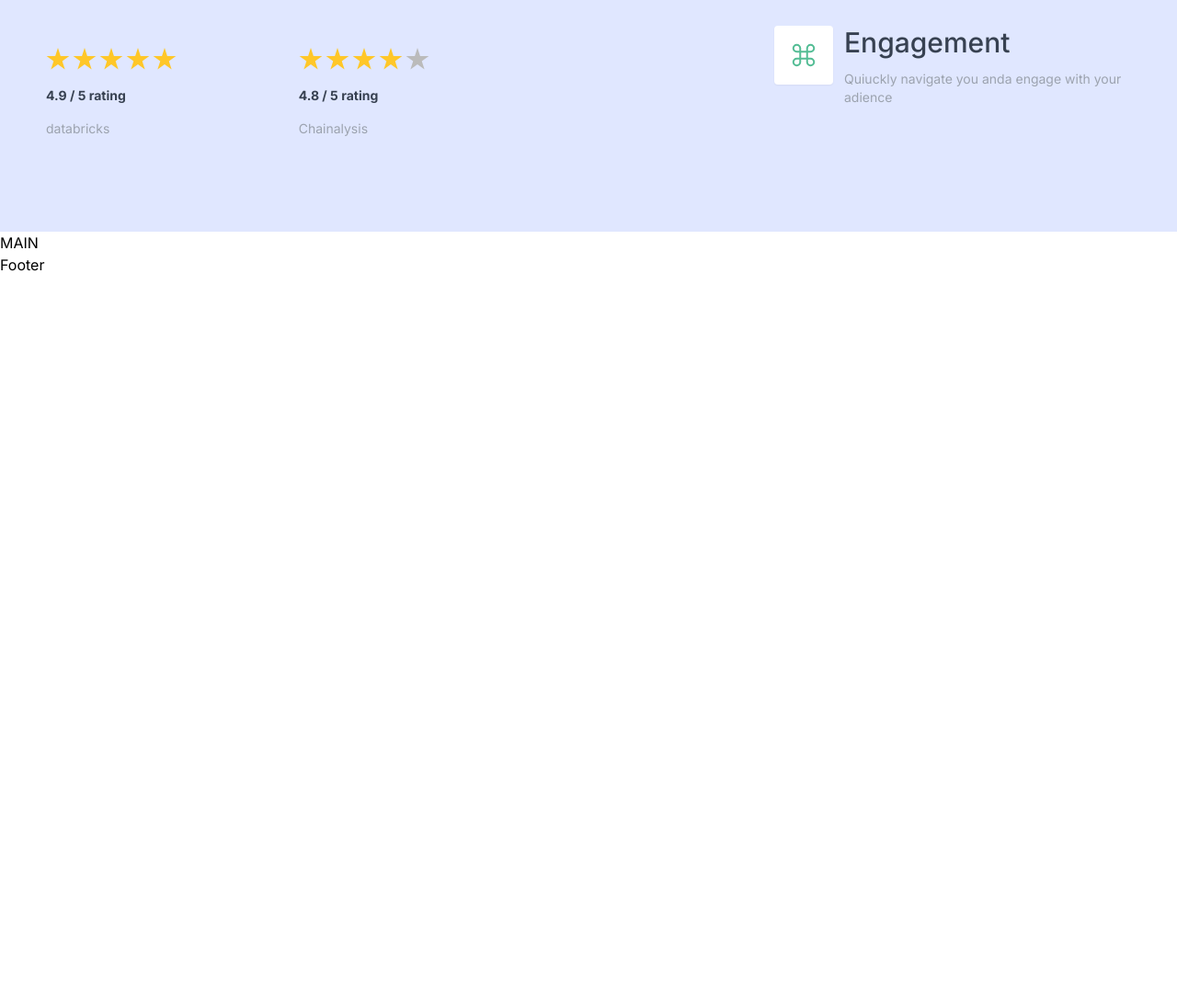
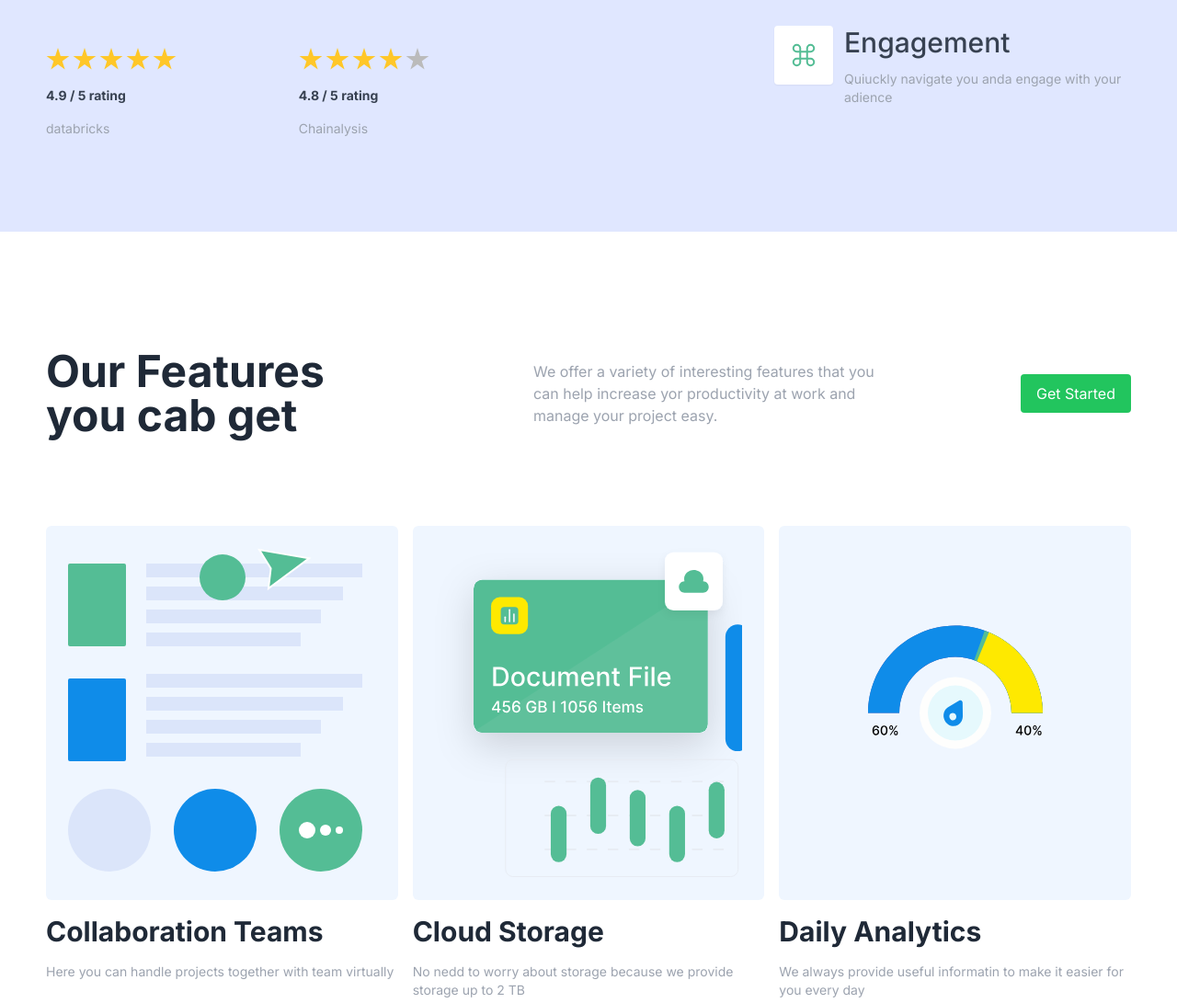
Before and after one commit to dnGenWrk/biccas, a website built with webpack: page src/index.html in a window 1280 px wide. Shown: the part 1420-2511 px from the top of the page at 92% size. Before the commit the page ends 1720 px from the top, so only its background shows below. Built offline with nearby package versions, Linux system fonts and the light colour scheme.

Commit message:
add section our features + animations

```diff
--- /dev/null
+++ b/src/components/our-features/animations.js
@@ -0,0 +1,18 @@
+import gsap from "gsap";
+import ScrollTrigger from "gsap/ScrollTrigger";
+gsap.registerPlugin(ScrollTrigger);
+
+function sectionOurFeaturesAnimate() {
+  const trigger = document.querySelector(".our-feat-trigger");
+  const items = document.querySelectorAll(".feat-ico");
+
+  gsap.from(items, {
+    scrollTrigger: trigger,
+    y: 50,
+    opacity: 0,
+    duration: 1.2,
+    stagger: 0.8,
+  });
+}
+
+export default sectionOurFeaturesAnimate;
--- a/src/components/support_partners/animations.js
+++ b/src/components/support_partners/animations.js
@@ -9,11 +9,9 @@ function supportPartnersAnimate() {
   const iconsSet = document.querySelectorAll(".support-partners-icons");
   const iconContainer = document.querySelectorAll(".icon-container");
 
-  //const t2 = gsap.timeline();
   gsap.from(stars, {
     scrollTrigger: triggerBlock,
     fill: "#BBBBBB",
-    // opacity: 0,
     duration: 0.6,
     stagger: 0.2,
   });
@@ -28,9 +26,6 @@ function supportPartnersAnimate() {
 
   gsap.from(iconsSet, {
     scrollTrigger: triggerBlock,
-    // fill: "#BBBBBB",
-    // opacity: 0,
-    //stroke: "#BBBBBB",
     y: 50,
     duration: 0.65,
     stagger: 0.4,
--- a/src/index.html
+++ b/src/index.html
@@ -308,7 +308,51 @@
           </div>
         </div>
       </div>
-      <main>MAIN</main>
+      <main>
+        <!-- Our Features block -->
+        <div class="container px-4 md:px-5 xl:px-0 xl:max-w-[1180px] my-32">
+          <div class="flex flex-col lg:flex-row gap-6 lg:justify-between md:items-center mb-24">
+            <h2 class="lg:w-4/12 text-5xl text-gray-800 text-center lg:text-left font-semibold">Our Features you cab get</h2>
+            <p class="lg:w-4/12 text-center lg:text-left text-gray-400">
+              We offer a variety of interesting features that you can help increase yor productivity at work and manage your project easy.
+            </p>
+            <button
+              class="w-max mx-auto lg:mx-0 text-white text-base text-center py-2 px-4 rounded border border-transparent hover:border-violet-700 bg-green-500 hover:bg-green-200 focus:bg-green-300 focus:outline-violet-700 our-feat-trigger"
+            >
+              Get Started
+            </button>
+          </div>
+
+          <div class="grid md:grid-cols-3 gap-20 md:gap-4">
+            <div class="flex flex-col gap-4">
+              <div class="rounded-md bg-blue-50 p-6 h-[400px] md:h-[267] lg:h-[407px]">
+                <img src="./components/our-features/img/feat-ico-1.svg" alt="" class="feat-ico" />
+              </div>
+              <h4 class="text-gray-800 text-3xl font-semibold">Collaboration Teams</h4>
+              <p class="text-sm text-gray-400">Here you can handle projects together with team virtually</p>
+            </div>
+
+            <div class="flex flex-col gap-4">
+              <div class="rounded-md bg-blue-50 p-6 h-[400px] md:h-[267] lg:h-[407px]">
+                <img src="./components/our-features/img/feat-ico-2.svg" alt="" class="feat-ico" />
+              </div>
+              <h4 class="text-gray-800 text-3xl font-semibold">Cloud Storage</h4>
+              <p class="text-sm text-gray-400">No nedd to worry about storage because we provide storage up to 2 TB</p>
+            </div>
+
+            <div class="flex flex-col gap-4">
+              <div class="rounded-md bg-blue-50 p-6 h-[400px] md:h-[267] lg:h-[407px] flex">
+                <img src="./components/our-features/img/feat-ico-3.svg" alt="" class="mx-auto feat-ico" />
+              </div>
+              <h4 class="text-gray-800 text-3xl font-semibold">Daily Analytics</h4>
+              <p class="text-sm text-gray-400">We always provide useful informatin to make it easier for you every day</p>
+            </div>
+          </div>
+        </div>
+        <!-- Our Features block  END !!! -->
+        <div class="h-[400px] tst-end">test</div>
+        <div class="h-[500px]">test2</div>
+      </main>
       <footer class="mt-auto">Footer</footer>
     </div>
   </body>
--- a/src/index.js
+++ b/src/index.js
@@ -4,10 +4,12 @@ import animateTopNav from "./components/topnav/topnav";
 import heroAnimations from "./components/hero/animations";
 import partnersAnimations from "./components/partners/animations";
 import supportPartnersAnimate from "./components/support_partners/animations";
+import sectionOurFeaturesAnimate from "./components/our-features/animations";
 
 window.onload = function () {
   //animateTopNav();
   //heroAnimations();
   // partnersAnimations();
   //supportPartnersAnimate();
+  sectionOurFeaturesAnimate();
 };
```
Also changed, not shown: src/components/our-features/img/feat-ico-1.svg (added), src/components/our-features/img/feat-ico-2.svg (added), src/components/our-features/img/feat-ico-3.svg (added).
